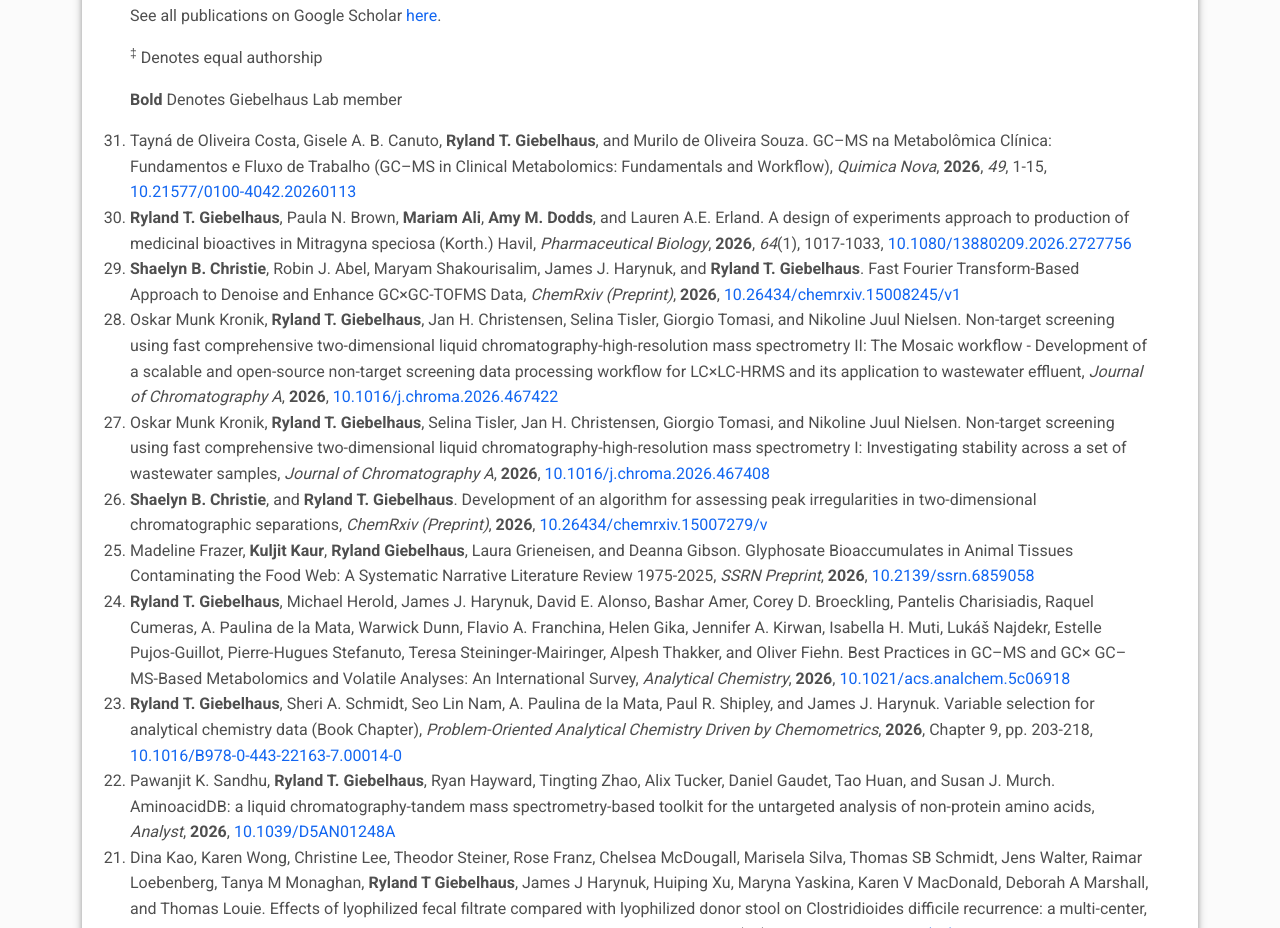
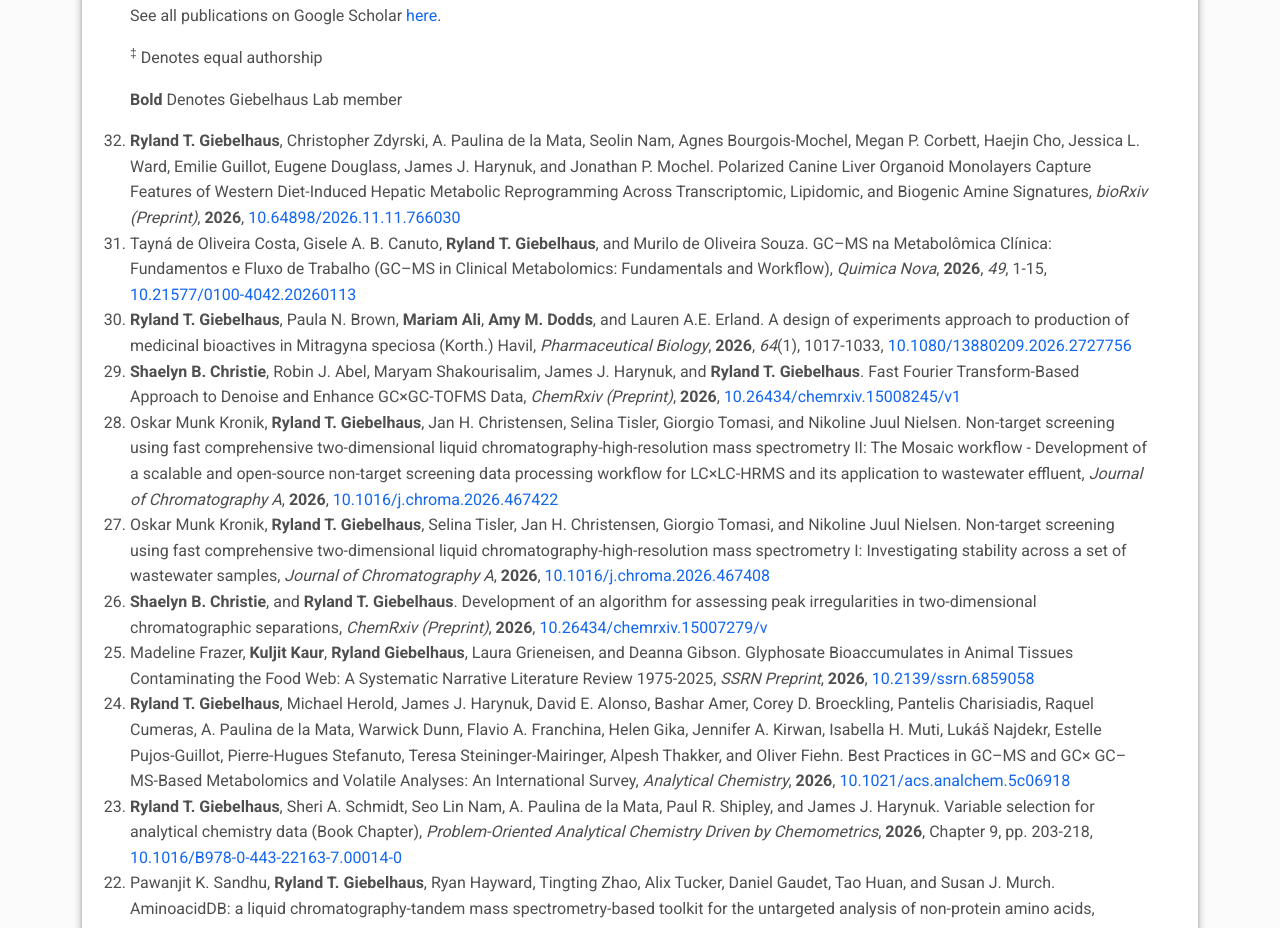
Before and after one commit to ryland-chem/ryland-chem.github.io, a plain HTML site: page research.html in a window 1280 px wide. Shown: the part 958-1886 px from the top of the page. Drawn offline with Linux system fonts and the light colour scheme.

Commit message:
added cells preprint

```diff
--- a/research.html
+++ b/research.html
@@ -83,6 +83,7 @@
                 <p><sup>‡</sup> Denotes equal authorship</p>
                 <p><b>Bold</b> Denotes Giebelhaus Lab member</p>
             <ol reversed>
+                <li><b>Ryland T. Giebelhaus</b>, Christopher Zdyrski, A. Paulina de la Mata, Seolin Nam, Agnes Bourgois-Mochel, Megan P. Corbett, Haejin Cho, Jessica L. Ward, Emilie Guillot, Eugene Douglass, James J. Harynuk, and Jonathan P. Mochel. Polarized Canine Liver Organoid Monolayers Capture Features of Western Diet-Induced Hepatic Metabolic Reprogramming Across Transcriptomic, Lipidomic, and Biogenic Amine Signatures, <i>bioRxiv (Preprint)</i>, <b>2026</b>, <a href="https://doi.org/10.64898/2026.11.11.766030">10.64898/2026.11.11.766030</a></li>
                 <li>Tayná de Oliveira Costa, Gisele A. B. Canuto, <b>Ryland T. Giebelhaus</b>, and Murilo de Oliveira Souza. GC–MS na Metabolômica Clínica: Fundamentos e Fluxo de Trabalho (GC–MS in Clinical Metabolomics: Fundamentals and Workflow), <i>Quimica Nova</i>, <b>2026</b>, <i>49</i>, 1-15, <a href="http://dx.doi.org/10.21577/0100-4042.20260113">10.21577/0100-4042.20260113</a></li>
                 <li><b>Ryland T. Giebelhaus</b>, Paula N. Brown, <b>Mariam Ali</b>, <b>Amy M. Dodds</b>, and Lauren A.E. Erland. A design of experiments approach to production of medicinal bioactives in Mitragyna speciosa (Korth.) Havil, <i>Pharmaceutical Biology</i>, <b>2026</b>, <i>64</i>(1), 1017-1033, <a href="https://doi.org/10.1080/13880209.2026.2727756">10.1080/13880209.2026.2727756</a></li>
                 <li><b>Shaelyn B. Christie</b>, Robin J. Abel, Maryam Shakourisalim, James J. Harynuk, and <b>Ryland T. Giebelhaus</b>. Fast Fourier Transform-Based Approach to Denoise and Enhance GC×GC-TOFMS Data, <i>ChemRxiv (Preprint)</i>, <b>2026</b>, <a href="https://doi.org/10.26434/chemrxiv.15008245/v1">10.26434/chemrxiv.15008245/v1</a></li>
```
